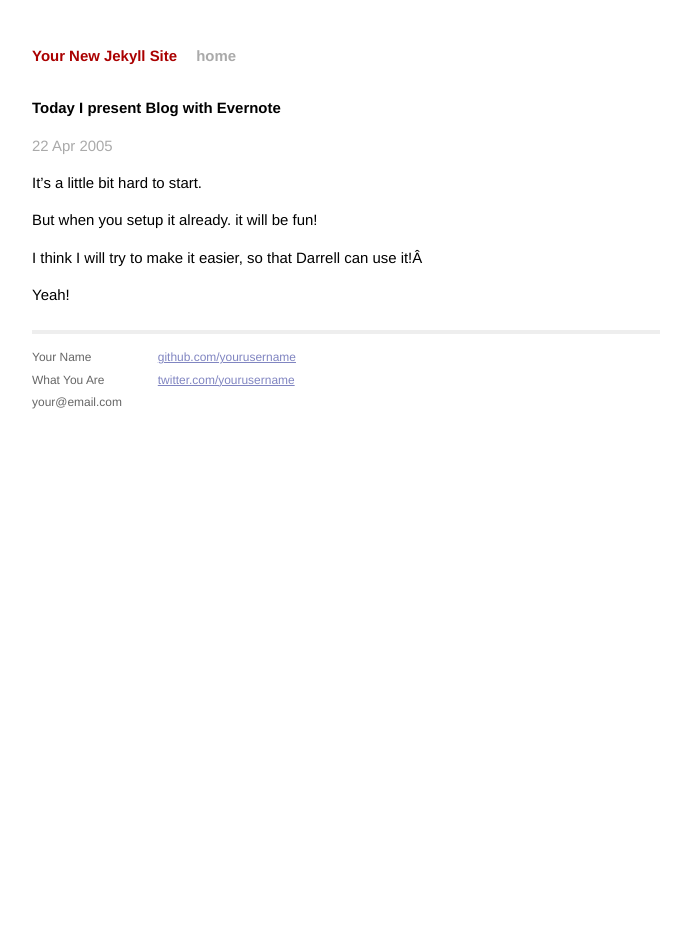
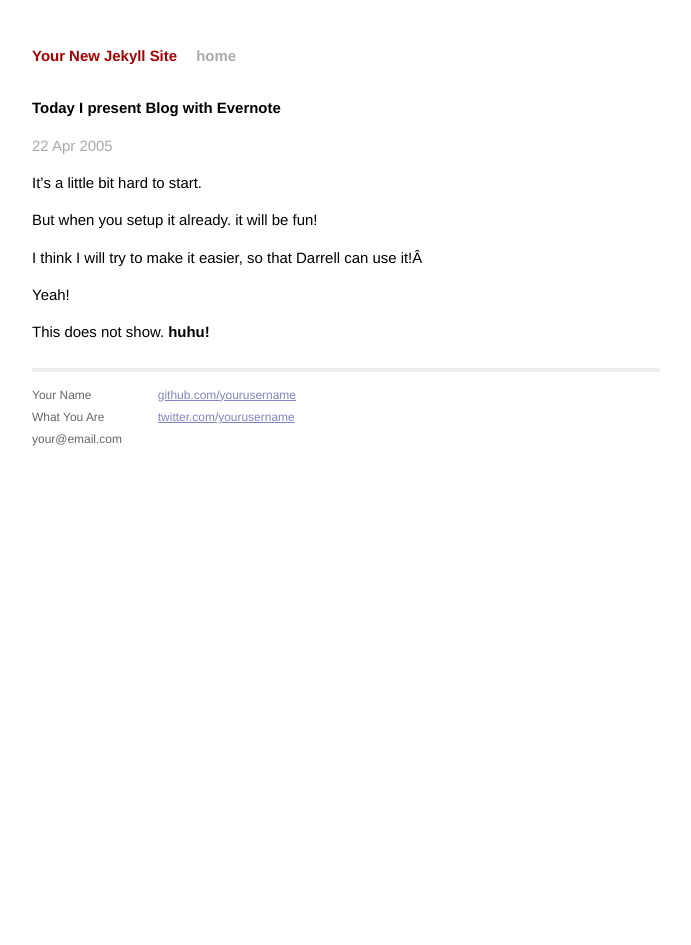
Before and after one commit to kongtest/kongtest.github.io, a Jekyll site: the page built from _posts/2005-04-22-today-i-present-blog-with-evernote.md, in a window 1280 px wide. Shown: the whole page, without its empty margins (294-985 px from the left). Built offline with Jekyll 4.4.1, drawn with Linux system fonts in a browser that asks for light colours.

Commit message:
Update filename: _posts/2005-04-22-today-i-present-blog-with-evernote.md

```diff
--- a/_posts/2005-04-22-today-i-present-blog-with-evernote.md
+++ b/_posts/2005-04-22-today-i-present-blog-with-evernote.md
@@ -10,3 +10,6 @@ But when you setup it already. it will be fun!
 I think I will try to make it easier, so that Darrell can use it!Â
 
 Yeah!
+
+
+This does not show. **huhu!**
```
